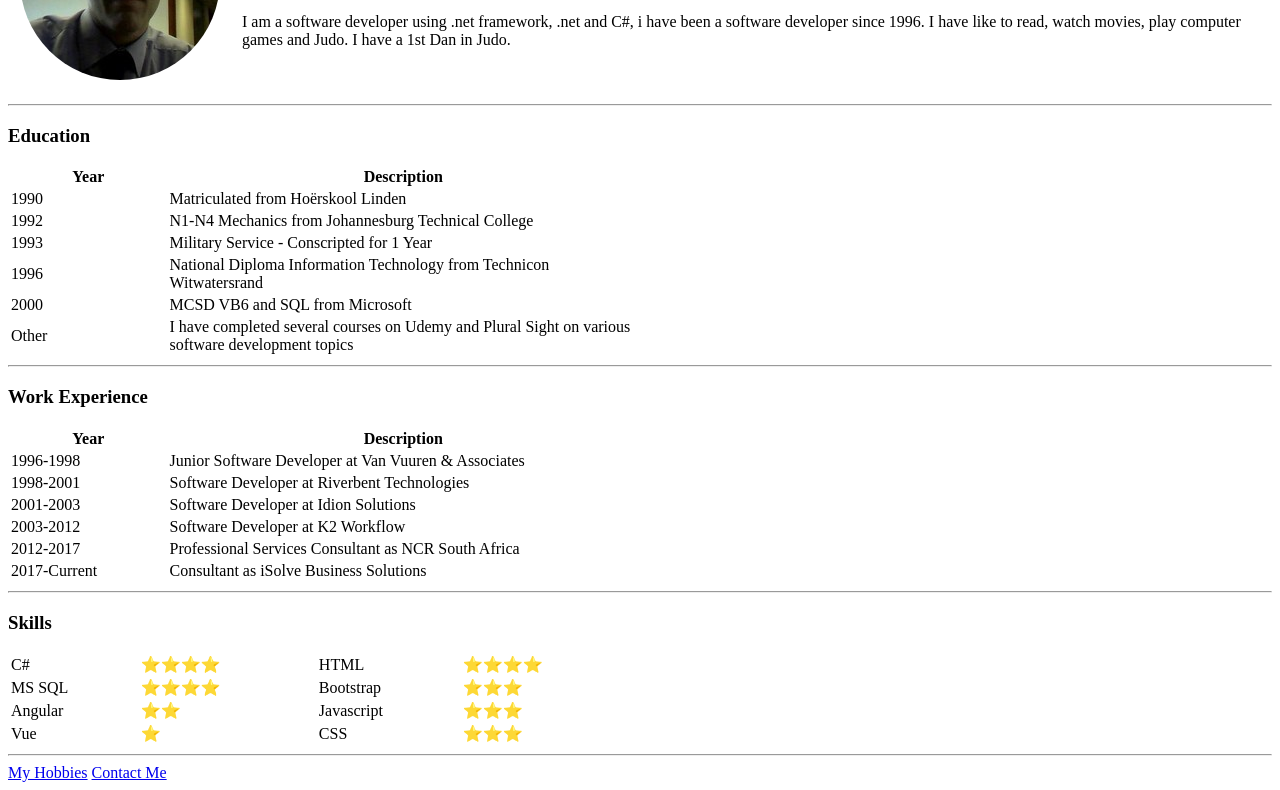
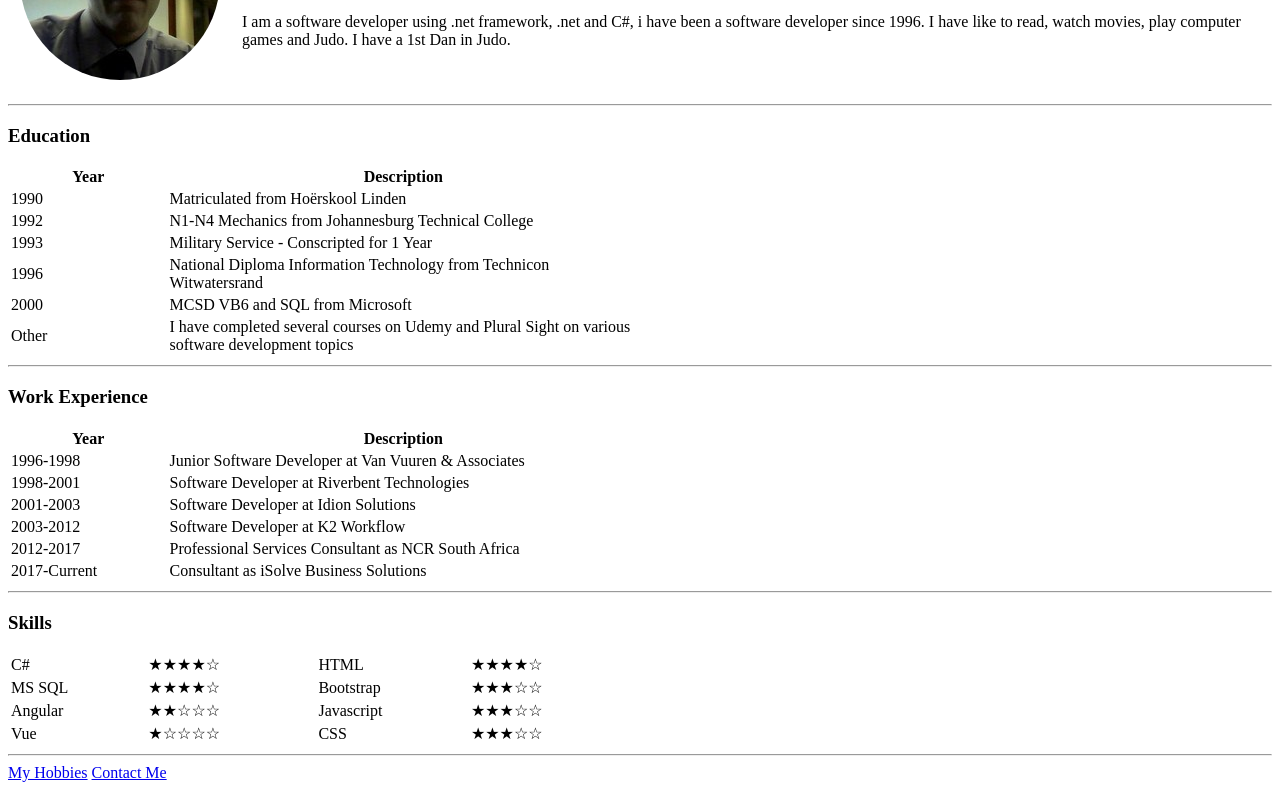
Before and after one commit to jacovdwalt7210/bootcamp_cv, a plain HTML site: page index.html in a window 1280 px wide. Shown: the part 140-930 px from the top of the page. Drawn offline with Linux system fonts and the light colour scheme.

Commit message:
Update index.html

```diff
--- a/index.html
+++ b/index.html
@@ -99,27 +99,27 @@
     <table style="width:50%">
         <tr>
             <td>C#</td>
-            <td>⭐⭐⭐⭐</td>
+            <td>★★★★☆</td>
             <td>HTML</td>
-            <td>⭐⭐⭐⭐</td>
+            <td>★★★★☆</td>
         </tr>
         <tr>
             <td>MS SQL</td>
-            <td>⭐⭐⭐⭐</td>
+            <td>★★★★☆</td>
             <td>Bootstrap</td>
-            <td>⭐⭐⭐</td>
+            <td>★★★☆☆</td>
         </tr>
         <tr>
             <td>Angular</td>
-            <td>⭐⭐</td>
+            <td>★★☆☆☆</td>
             <td>Javascript</td>
-            <td>⭐⭐⭐</td>
+            <td>★★★☆☆</td>
         </tr>
         <tr>
             <td>Vue</td>
-            <td>⭐</td>
+            <td>★☆☆☆☆</td>
             <td>CSS</td>
-            <td>⭐⭐⭐</td>
+            <td>★★★☆☆</td>
         </tr>
     </table>
     <hr>
```
